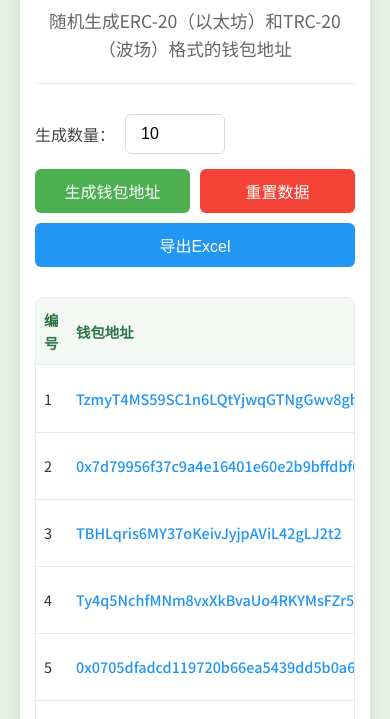
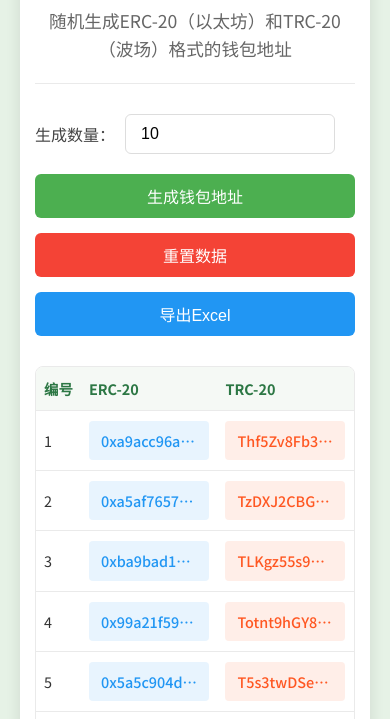
Before and after one commit to i3doit/MyTools, a plain HTML site: page walletAddress.html in a window 390 px wide. Both pictures are taken after a click on the button "生成钱包地址". Shown: the part 84-803 px from the top of the page. Drawn offline with Linux system fonts and the light colour scheme.

Commit message:
Update walletAddress.html

```diff
--- a/walletAddress.html
+++ b/walletAddress.html
@@ -15,7 +15,7 @@
 
         body {
             font-family: 'Noto Sans SC', sans-serif;
-            background-color: #e6f2e6; /* 护眼绿色背景 */
+            background-color: #e6f2e6;
             color: #333;
             line-height: 1.6;
             padding: 20px;
@@ -53,25 +53,27 @@
 
         .controls {
             display: flex;
-            flex-wrap: wrap;
-            gap: 15px;
+            flex-direction: column;
+            gap: 20px;
             margin-bottom: 30px;
-            align-items: center;
         }
 
         .input-group {
             display: flex;
             align-items: center;
             gap: 10px;
+            width: 100%;
+            max-width: 300px;
         }
 
         label {
             font-weight: 500;
             color: #444;
+            white-space: nowrap;
         }
 
         input[type="number"] {
-            width: 100px;
+            width: 100%;
             padding: 10px 15px;
             border: 1px solid #ddd;
             border-radius: 6px;
@@ -83,6 +85,13 @@
         input[type="number"]:focus {
             border-color: #4CAF50;
             box-shadow: 0 0 0 2px rgba(76, 175, 80, 0.2);
+        }
+
+        .btn-group {
+            display: flex;
+            flex-wrap: wrap;
+            gap: 15px;
+            width: 100%;
         }
 
         .btn {
@@ -157,12 +166,28 @@
         .address-cell {
             cursor: pointer;
             position: relative;
-            color: #2196F3;
             font-weight: 500;
+            display: block;
+            max-width: 100%;
+            overflow: hidden;
+            text-overflow: ellipsis;
+            padding: 8px 12px;
+            border-radius: 4px;
+            transition: all 0.2s;
         }
 
         .address-cell:hover {
-            text-decoration: underline;
+            background-color: rgba(0, 0, 0, 0.05);
+        }
+
+        .erc-address {
+            color: #2196F3;
+            background-color: rgba(33, 150, 243, 0.1);
+        }
+
+        .trc-address {
+            color: #FF5722;
+            background-color: rgba(255, 87, 34, 0.1);
         }
 
         .pagination {
@@ -247,24 +272,12 @@
         }
 
         @media (max-width: 768px) {
-            .controls {
+            .btn-group {
                 flex-direction: column;
-                align-items: stretch;
-            }
-
-            .input-group {
-                width: 100%;
-            }
-
-            .btn-group {
-                display: flex;
-                flex-wrap: wrap;
-                gap: 10px;
             }
 
             .btn {
-                flex: 1;
-                min-width: 120px;
+                width: 100%;
             }
 
             th, td {
@@ -274,6 +287,10 @@
 
             h1 {
                 font-size: 1.8rem;
+            }
+
+            .address-cell {
+                max-width: 150px;
             }
         }
 
@@ -289,6 +306,10 @@
 
             .page-btn {
                 padding: 6px 10px;
+            }
+
+            .address-cell {
+                max-width: 120px;
             }
         }
     </style>
@@ -324,12 +345,14 @@
                 <thead>
                     <tr>
                         <th>编号</th>
-                        <th>钱包地址</th>
-                        <th>钱包类型</th>
+                        <th>ERC-20</th>
+                        <th>TRC-20</th>
                     </tr>
                 </thead>
                 <tbody id="table-body">
-                    <!-- 数据将通过JS动态填充 -->
+                    <tr>
+                        <td colspan="3" style="text-align: center; padding: 30px;">暂无数据，请点击"生成钱包地址"按钮创建数据</td>
+                    </tr>
                 </tbody>
             </table>
         </div>
@@ -348,6 +371,7 @@
     <script>
         // 存储生成的钱包地址数据
         let walletData = [];
+        let lastId = 0;
         const itemsPerPage = 10;
         let currentPage = 1;
 
@@ -365,6 +389,10 @@
             const savedData = localStorage.getItem('walletData');
             if (savedData) {
                 walletData = JSON.parse(savedData);
+                // 确保ID连续
+                if (walletData.length > 0) {
+                    lastId = walletData[walletData.length - 1].id;
+                }
                 renderTable();
             }
         });
@@ -389,16 +417,15 @@
             return address;
         }
 
-        // 生成钱包地址
-        function generateAddresses(count) {
+        // 生成钱包地址对
+        function generateAddressPairs(count) {
             const newData = [];
             for (let i = 0; i < count; i++) {
-                const type = Math.random() > 0.5 ? 'ERC-20' : 'TRC-20';
-                const address = type === 'ERC-20' ? generateERC20Address() : generateTRC20Address();
+                lastId++;
                 newData.push({
-                    id: walletData.length + i + 1,
-                    address: address,
-                    type: type
+                    id: lastId,
+                    erc20: generateERC20Address(),
+                    trc20: generateTRC20Address()
                 });
             }
             return newData;
@@ -421,8 +448,8 @@
                 const row = document.createElement('tr');
                 row.innerHTML = `
                     <td>${item.id}</td>
-                    <td class="address-cell" data-address="${item.address}">${item.address}</td>
-                    <td>${item.type}</td>
+                    <td><span class="address-cell erc-address" data-address="${item.erc20}">${item.erc20}</span></td>
+                    <td><span class="address-cell trc-address" data-address="${item.trc20}">${item.trc20}</span></td>
                 `;
                 tableBody.appendChild(row);
             });
@@ -553,7 +580,7 @@
                 return;
             }
 
-            const newData = generateAddresses(count);
+            const newData = generateAddressPairs(count);
             walletData = [...walletData, ...newData];
 
             // 保存到localStorage
@@ -567,6 +594,7 @@
         resetBtn.addEventListener('click', () => {
             if (confirm('确定要重置所有数据吗？此操作不可撤销。')) {
                 walletData = [];
+                lastId = 0;
                 localStorage.removeItem('walletData');
                 currentPage = 1;
                 renderTable();
@@ -582,11 +610,11 @@
             // 创建工作簿
             const wb = XLSX.utils.book_new();
 
-            // 准备数据
+            // 准备数据 - 新格式
             const exportData = walletData.map(item => ({
                 '编号': item.id,
-                '钱包地址': item.address,
-                '钱包类型': item.type
+                'ERC-20': item.erc20,
+                'TRC-20': item.trc20
             }));
 
             // 创建工作表
```
